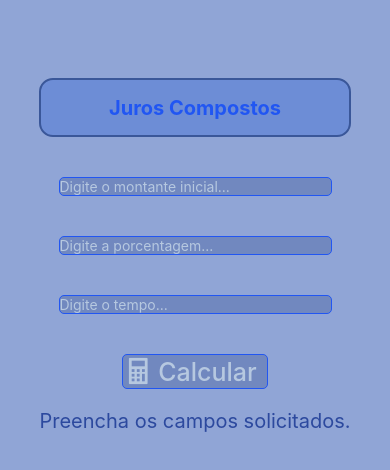
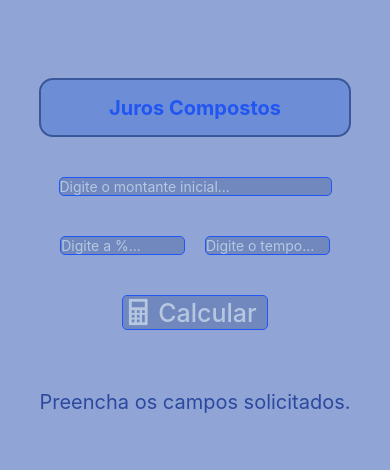
Before and after one commit to IvanSSantana/JurosCompostos, a React Native app in the folder JurosCompostos/: screen / in a window 390 px wide. Shown: the top 470 px of the page. Built offline with nearby package versions, Linux system fonts and the light colour scheme.

Commit message:
Fazendo o segundo layout com 2 inputs na mesma linha e buscando uma centralização dos elementos.

```diff
--- a/JurosCompostos/App.js
+++ b/JurosCompostos/App.js
@@ -30,17 +30,17 @@ export default function App() {
         <Text style={styles.titleText}>Juros Compostos</Text>
       </View>
 
-    <View style={styles.inputArea}>
       <TextInput
-       style={styles.input}
+       style={styles.input0}
        placeholder='Digite o montante inicial...'
        placeholderTextColor={'#b6c8e0'}
        keyboardType='numeric'
        onChangeText={setValueInit} />
 
+    <View style={styles.inputArea}>
       <TextInput
       style={styles.input}
-      placeholder='Digite a porcentagem...'
+      placeholder='Digite a %...'
       placeholderTextColor={'#b6c8e0'}
       keyboardType='numeric'
       onChangeText={setPercent} />
@@ -95,19 +95,31 @@ const styles = StyleSheet.create({
   },
   inputArea: {
     display: 'flex',
-    flexDirection: 'column',
+    flexDirection: 'row',
     justifyContent: 'center',
     alignItems: 'center',
     marginTop: 40,
-    gap: 40
+    gap: 20
   },
-  input: {
+  input0: {
     borderWidth: 1,
     borderColor: '#2156f2',
     width: '70%',
     color: '#b6c8e0',
     borderRadius: 5,
     backgroundColor: '#7188bf',
+    marginTop: 40,
+    marginHorizontal: 'auto'
+  },
+  input: {
+    borderWidth: 1,
+    borderColor: '#2156f2',
+    width: '32%',
+    color: '#b6c8e0',
+    borderRadius: 5,
+    backgroundColor: '#7188bf',
+    height: '40',
+    flexWrap: 'nowrap'
   },
   button: {
     display: 'flex',
@@ -128,7 +140,7 @@ const styles = StyleSheet.create({
     color: '#b6c8e0'
   },
   jurosArea: {
-    marginTop: 20,
+    marginTop: 60,
     marginBottom: 20,
     justifySelf: 'center',
     alignSelf: 'center',
```
